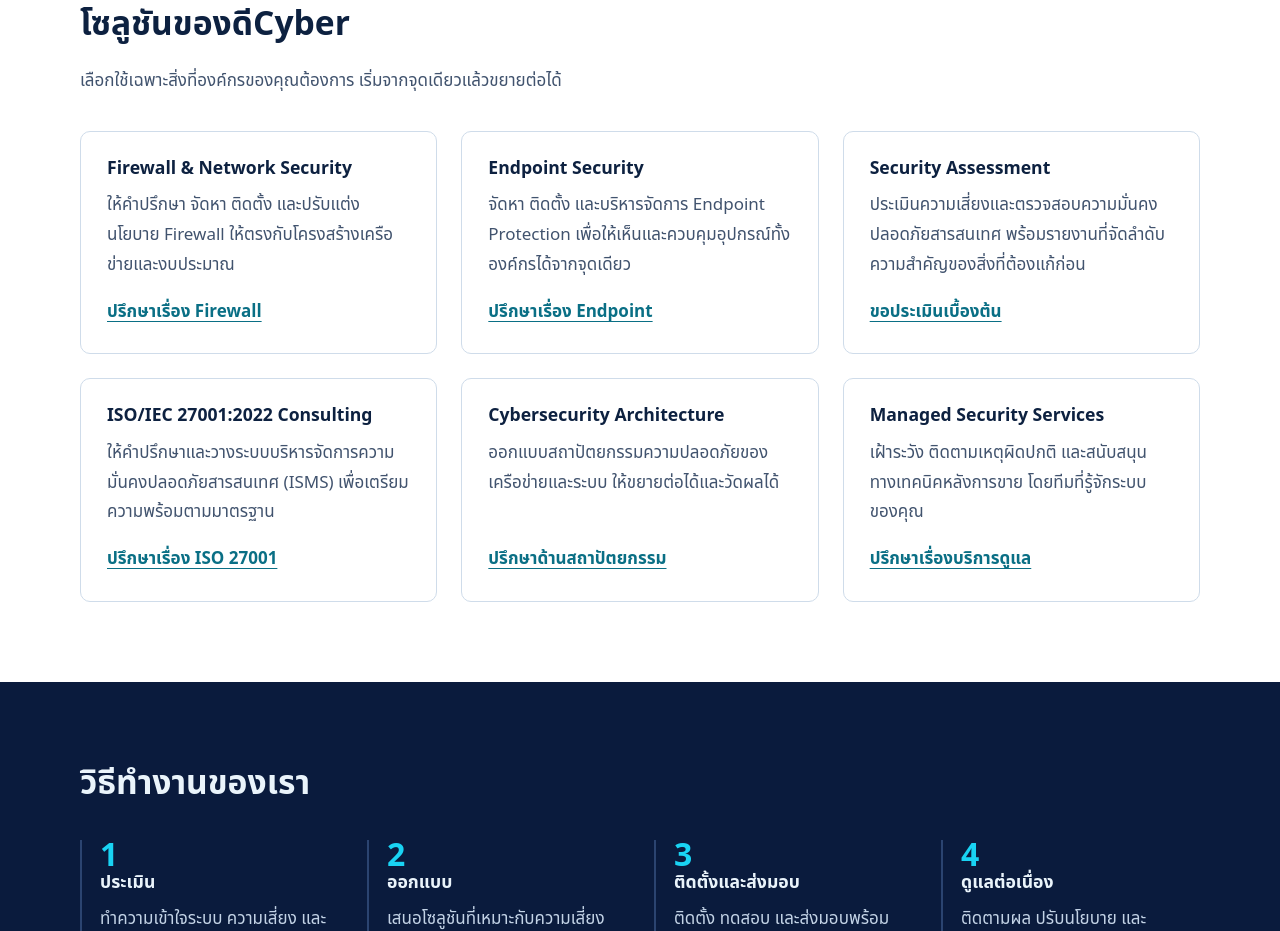
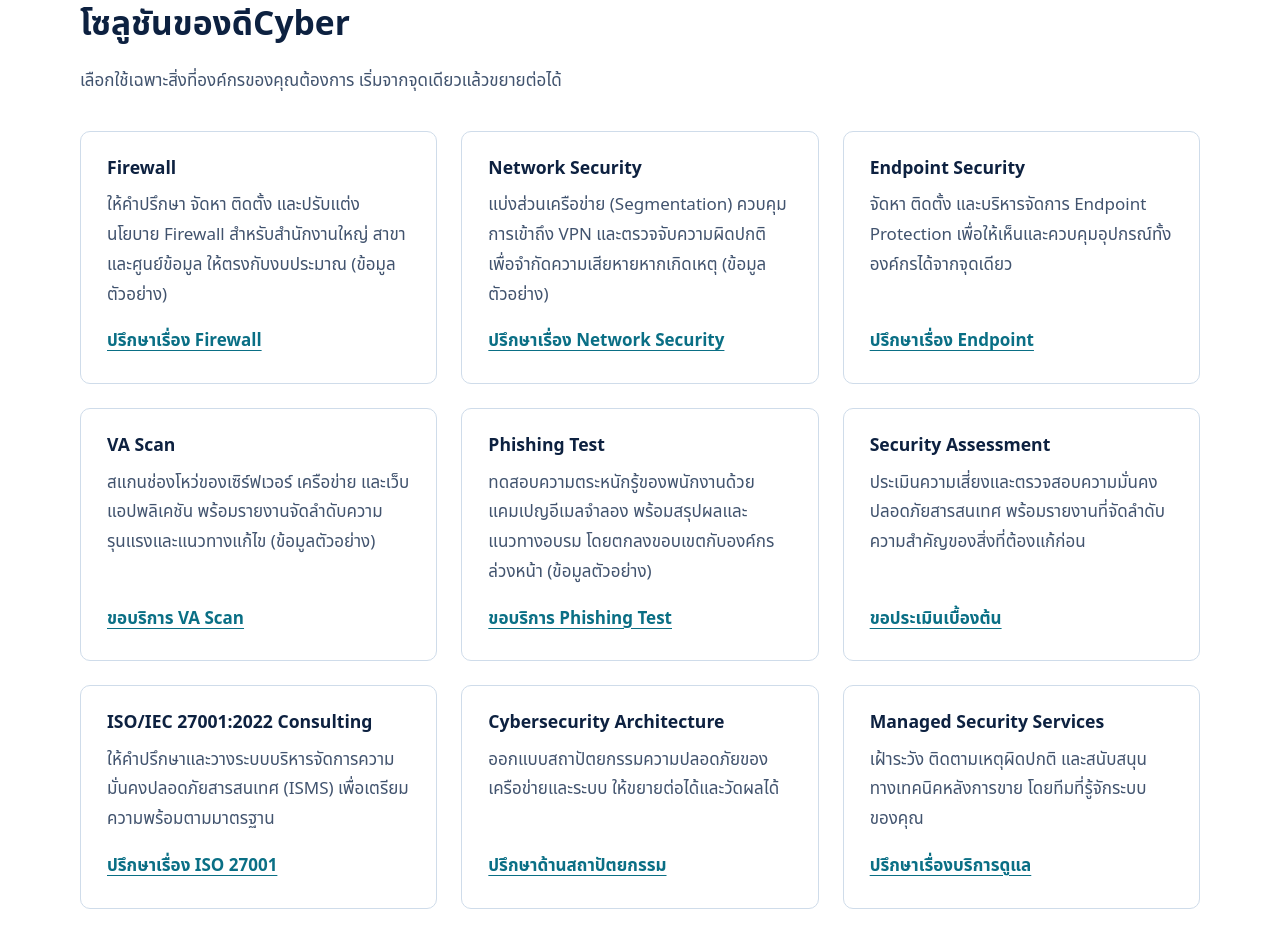
Before and after one commit to sakda-s/dcybersecurity, a plain HTML site: page index.html in a window 1280 px wide. Shown: the part 1149-2080 px from the top of the page. Drawn offline with Linux system fonts and the light colour scheme; a web font is replaced by a local one.

Commit message:
Update index.html

```diff
--- a/index.html
+++ b/index.html
@@ -77,8 +77,11 @@
     <h2>โซลูชันของดีCyber</h2>
     <p class="sub">เลือกใช้เฉพาะสิ่งที่องค์กรของคุณต้องการ เริ่มจากจุดเดียวแล้วขยายต่อได้</p>
     <div class="grid">
-      <article><h3>Firewall &amp; Network Security</h3><p>ให้คำปรึกษา จัดหา ติดตั้ง และปรับแต่งนโยบาย Firewall ให้ตรงกับโครงสร้างเครือข่ายและงบประมาณ</p><a href="#contact" data-topic="Firewall">ปรึกษาเรื่อง Firewall</a></article>
+      <article><h3>Firewall</h3><p>ให้คำปรึกษา จัดหา ติดตั้ง และปรับแต่งนโยบาย Firewall สำหรับสำนักงานใหญ่ สาขา และศูนย์ข้อมูล ให้ตรงกับงบประมาณ (ข้อมูลตัวอย่าง)</p><a href="#contact" data-topic="Firewall">ปรึกษาเรื่อง Firewall</a></article>
+      <article><h3>Network Security</h3><p>แบ่งส่วนเครือข่าย (Segmentation) ควบคุมการเข้าถึง VPN และตรวจจับความผิดปกติ เพื่อจำกัดความเสียหายหากเกิดเหตุ (ข้อมูลตัวอย่าง)</p><a href="#contact" data-topic="Network Security">ปรึกษาเรื่อง Network Security</a></article>
       <article><h3>Endpoint Security</h3><p>จัดหา ติดตั้ง และบริหารจัดการ Endpoint Protection เพื่อให้เห็นและควบคุมอุปกรณ์ทั้งองค์กรได้จากจุดเดียว</p><a href="#contact" data-topic="Endpoint Security">ปรึกษาเรื่อง Endpoint</a></article>
+      <article><h3>VA Scan</h3><p>สแกนช่องโหว่ของเซิร์ฟเวอร์ เครือข่าย และเว็บแอปพลิเคชัน พร้อมรายงานจัดลำดับความรุนแรงและแนวทางแก้ไข (ข้อมูลตัวอย่าง)</p><a href="#contact" data-topic="VA Scan">ขอบริการ VA Scan</a></article>
+      <article><h3>Phishing Test</h3><p>ทดสอบความตระหนักรู้ของพนักงานด้วยแคมเปญอีเมลจำลอง พร้อมสรุปผลและแนวทางอบรม โดยตกลงขอบเขตกับองค์กรล่วงหน้า (ข้อมูลตัวอย่าง)</p><a href="#contact" data-topic="Phishing Test">ขอบริการ Phishing Test</a></article>
       <article><h3>Security Assessment</h3><p>ประเมินความเสี่ยงและตรวจสอบความมั่นคงปลอดภัยสารสนเทศ พร้อมรายงานที่จัดลำดับความสำคัญของสิ่งที่ต้องแก้ก่อน</p><a href="#contact" data-topic="Security Assessment">ขอประเมินเบื้องต้น</a></article>
       <article><h3>ISO/IEC 27001:2022 Consulting</h3><p>ให้คำปรึกษาและวางระบบบริหารจัดการความมั่นคงปลอดภัยสารสนเทศ (ISMS) เพื่อเตรียมความพร้อมตามมาตรฐาน</p><a href="#contact" data-topic="ISO/IEC 27001:2022">ปรึกษาเรื่อง ISO 27001</a></article>
       <article><h3>Cybersecurity Architecture</h3><p>ออกแบบสถาปัตยกรรมความปลอดภัยของเครือข่ายและระบบ ให้ขยายต่อได้และวัดผลได้</p><a href="#contact" data-topic="Cybersecurity Architecture">ปรึกษาด้านสถาปัตยกรรม</a></article>
@@ -150,7 +153,7 @@
       <label>เบอร์โทร (ไม่บังคับ) <input name="phone" type="tel" autocomplete="tel"></label>
       <label>เรื่องที่สนใจ
         <select name="topic">
-          <option>Firewall</option><option>Endpoint Security</option><option>Security Assessment</option><option>ISO/IEC 27001:2022</option><option>Cybersecurity Architecture</option><option>Managed Security Services</option><option>ยังไม่แน่ใจ ต้องการคำแนะนำ</option>
+          <option>Firewall</option><option>Network Security</option><option>VA Scan</option><option>Phishing Test</option><option>Endpoint Security</option><option>Security Assessment</option><option>ISO/IEC 27001:2022</option><option>Cybersecurity Architecture</option><option>Managed Security Services</option><option>ยังไม่แน่ใจ ต้องการคำแนะนำ</option>
         </select>
       </label>
       <label>รายละเอียดเพิ่มเติม (ไม่บังคับ) <textarea name="message" rows="3"></textarea></label>
```
